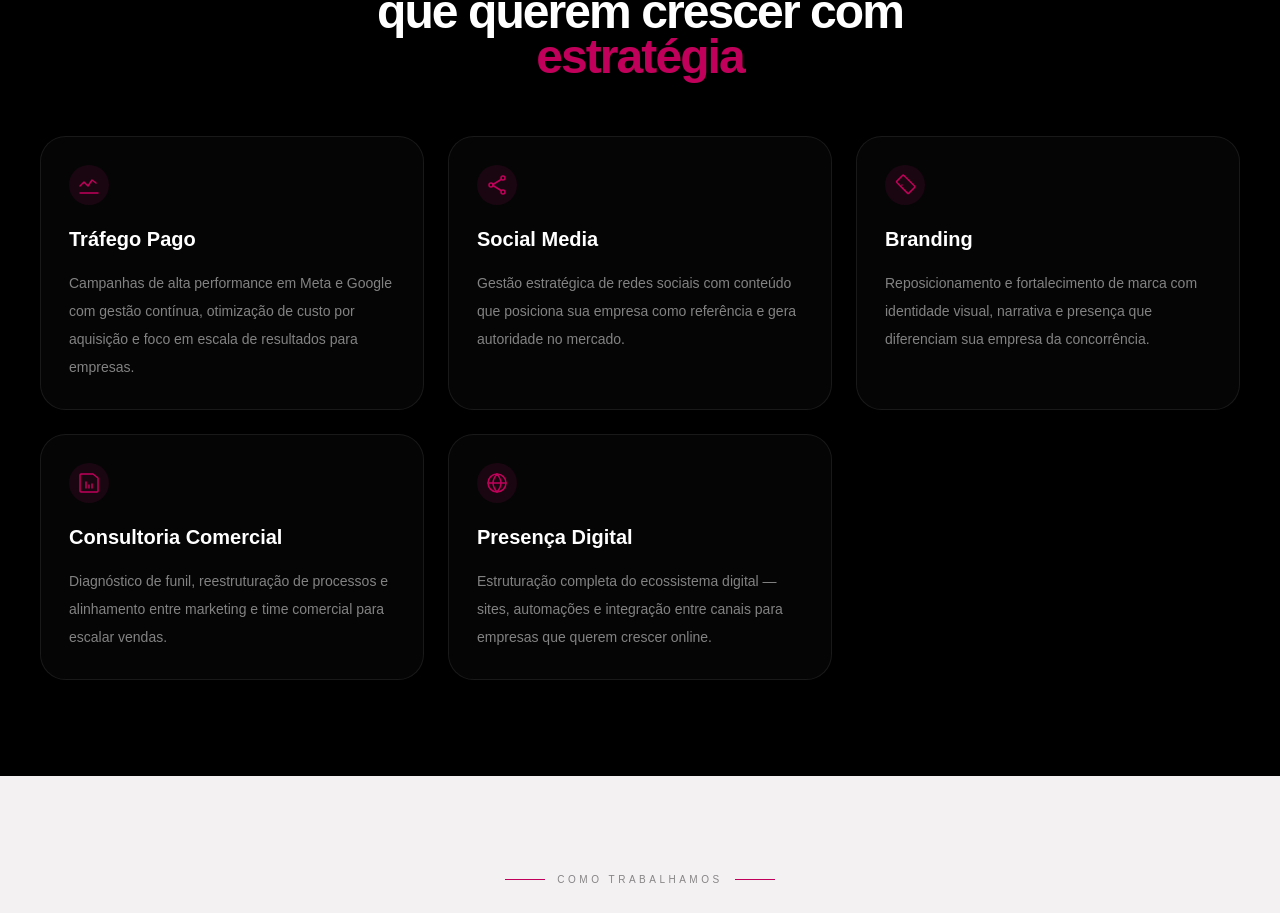
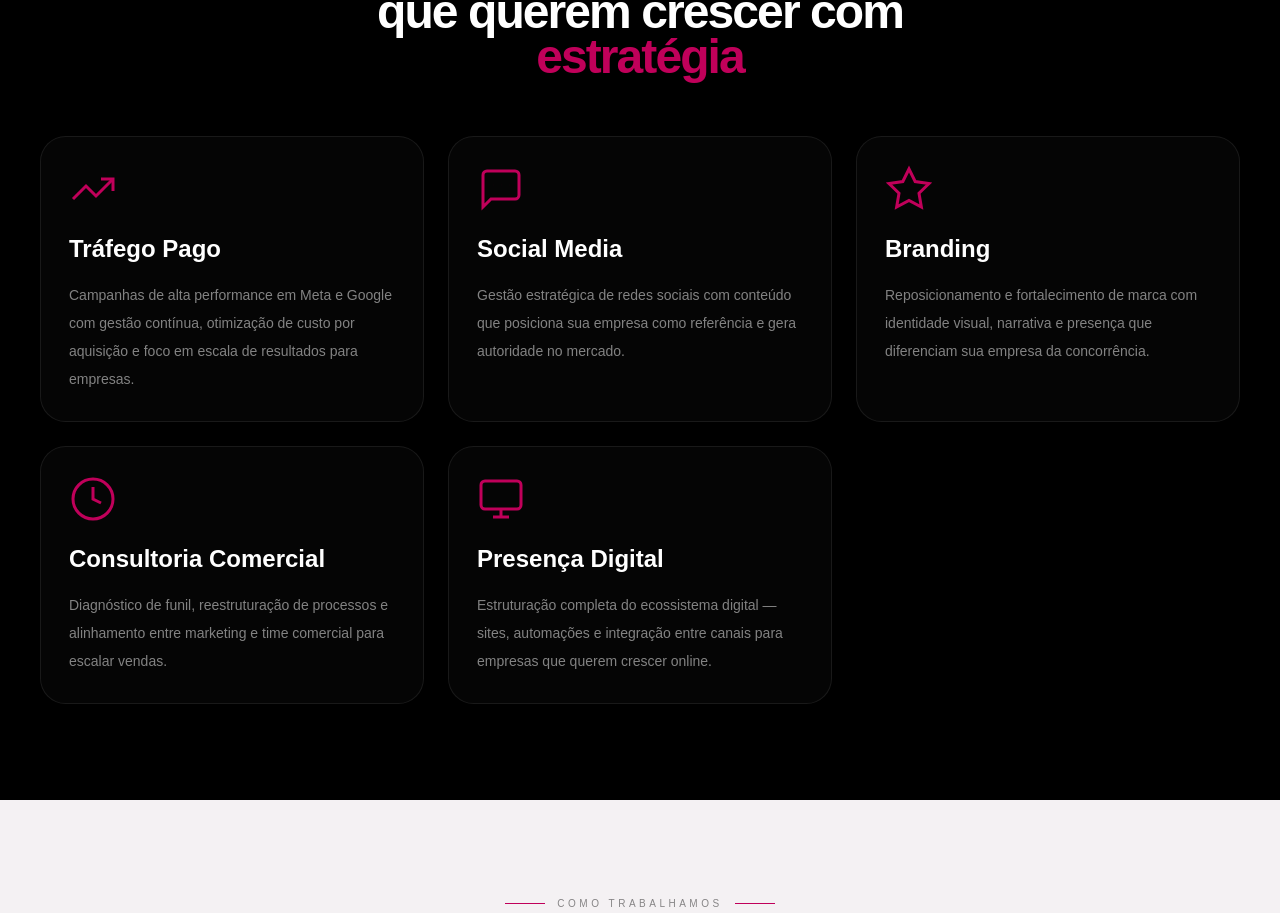
Before and after one commit to INVDGROUP/invd-site, a Next.js app: page / in a window 1280 px wide. Shown: the part 1731-2644 px from the top of the page. Built offline with nearby package versions, Linux system fonts and the light colour scheme.

Commit message:
Update page.tsx

```diff
--- a/app/page.tsx
+++ b/app/page.tsx
@@ -5,51 +5,35 @@ export default function Home() {
       title: "Tráfego Pago",
       text: "Campanhas de alta performance em Meta e Google com gestão contínua, otimização de custo por aquisição e foco em escala de resultados para empresas.",
       icon: (
-        <svg xmlns="http://www.w3.org/2000/svg" width="24" height="24" fill="none" viewBox="0 0 24 24" stroke="#C0005A" strokeWidth="1.5">
-          <path strokeLinecap="round" strokeLinejoin="round" d="M3 13l4-4 4 4 4-6 4 3"/>
-          <path strokeLinecap="round" d="M3 20h18"/>
-        </svg>
+        <svg xmlns="http://www.w3.org/2000/svg" width="48" height="48" fill="none" viewBox="0 0 24 24" stroke="#C0005A" strokeWidth="1.5"><polyline points="22 7 13.5 15.5 8.5 10.5 2 17"/><polyline points="16 7 22 7 22 13"/></svg>
       ),
     },
     {
       title: "Social Media",
       text: "Gestão estratégica de redes sociais com conteúdo que posiciona sua empresa como referência e gera autoridade no mercado.",
       icon: (
-        <svg xmlns="http://www.w3.org/2000/svg" width="24" height="24" fill="none" viewBox="0 0 24 24" stroke="#C0005A" strokeWidth="1.5">
-          <circle cx="18" cy="5" r="2"/>
-          <circle cx="6" cy="12" r="2"/>
-          <circle cx="18" cy="19" r="2"/>
-          <path strokeLinecap="round" d="M8 11.5l8-5M8 12.5l8 5"/>
-        </svg>
+        <svg xmlns="http://www.w3.org/2000/svg" width="48" height="48" fill="none" viewBox="0 0 24 24" stroke="#C0005A" strokeWidth="1.5"><path d="M21 15a2 2 0 0 1-2 2H7l-4 4V5a2 2 0 0 1 2-2h14a2 2 0 0 1 2 2z"/><path d="M8 10h.01M12 10h.01M16 10h.01"/></svg>
       ),
     },
     {
       title: "Branding",
       text: "Reposicionamento e fortalecimento de marca com identidade visual, narrativa e presença que diferenciam sua empresa da concorrência.",
       icon: (
-        <svg xmlns="http://www.w3.org/2000/svg" width="24" height="24" fill="none" viewBox="0 0 24 24" stroke="#C0005A" strokeWidth="1.5">
-          <path strokeLinecap="round" strokeLinejoin="round" d="M9.53 2.47a1 1 0 011.414 0l10.586 10.586a1 1 0 010 1.414l-5.657 5.657a1 1 0 01-1.414 0L3.873 9.541a1 1 0 010-1.414L9.53 2.47z"/>
-          <path strokeLinecap="round" d="M9 12h.01"/>
-        </svg>
+        <svg xmlns="http://www.w3.org/2000/svg" width="48" height="48" fill="none" viewBox="0 0 24 24" stroke="#C0005A" strokeWidth="1.5"><polygon points="12 2 15.09 8.26 22 9.27 17 14.14 18.18 21.02 12 17.77 5.82 21.02 7 14.14 2 9.27 8.91 8.26 12 2"/></svg>
       ),
     },
     {
       title: "Consultoria Comercial",
       text: "Diagnóstico de funil, reestruturação de processos e alinhamento entre marketing e time comercial para escalar vendas.",
       icon: (
-        <svg xmlns="http://www.w3.org/2000/svg" width="24" height="24" fill="none" viewBox="0 0 24 24" stroke="#C0005A" strokeWidth="1.5">
-          <path strokeLinecap="round" strokeLinejoin="round" d="M9 17v-6m3 6v-3m3 3v-4M4 21h16a1 1 0 001-1V7l-5-4H4a1 1 0 00-1 1v16a1 1 0 001 1z"/>
-        </svg>
+        <svg xmlns="http://www.w3.org/2000/svg" width="48" height="48" fill="none" viewBox="0 0 24 24" stroke="#C0005A" strokeWidth="1.5"><circle cx="12" cy="12" r="10"/><polyline points="12 6 12 12 16 14"/></svg>
       ),
     },
     {
       title: "Presença Digital",
       text: "Estruturação completa do ecossistema digital — sites, automações e integração entre canais para empresas que querem crescer online.",
       icon: (
-        <svg xmlns="http://www.w3.org/2000/svg" width="24" height="24" fill="none" viewBox="0 0 24 24" stroke="#C0005A" strokeWidth="1.5">
-          <circle cx="12" cy="12" r="9"/>
-          <path strokeLinecap="round" d="M3 12h18M12 3c-2.5 3-4 5.5-4 9s1.5 6 4 9M12 3c2.5 3 4 5.5 4 9s-1.5 6-4 9"/>
-        </svg>
+        <svg xmlns="http://www.w3.org/2000/svg" width="48" height="48" fill="none" viewBox="0 0 24 24" stroke="#C0005A" strokeWidth="1.5"><rect x="2" y="3" width="20" height="14" rx="2"/><path d="M8 21h8M12 17v4"/></svg>
       ),
     },
   ];
@@ -300,10 +284,10 @@ export default function Home() {
                 key={service.title}
                 className="rounded-[1.6rem] border border-white/8 bg-white/[0.02] p-7 transition hover:-translate-y-1 hover:border-[#C0005A]/50"
               >
-                <div className="mb-5 flex h-10 w-10 items-center justify-center rounded-full bg-[#1A0610]">
+                <div className="mb-5">
                   {service.icon}
                 </div>
-                <h3 className="text-xl font-bold text-white">{service.title}</h3>
+                <h3 className="text-2xl font-bold text-white">{service.title}</h3>
                 <p className="mt-4 text-sm leading-7 text-white/50">
                   {service.text}
                 </p>
```
